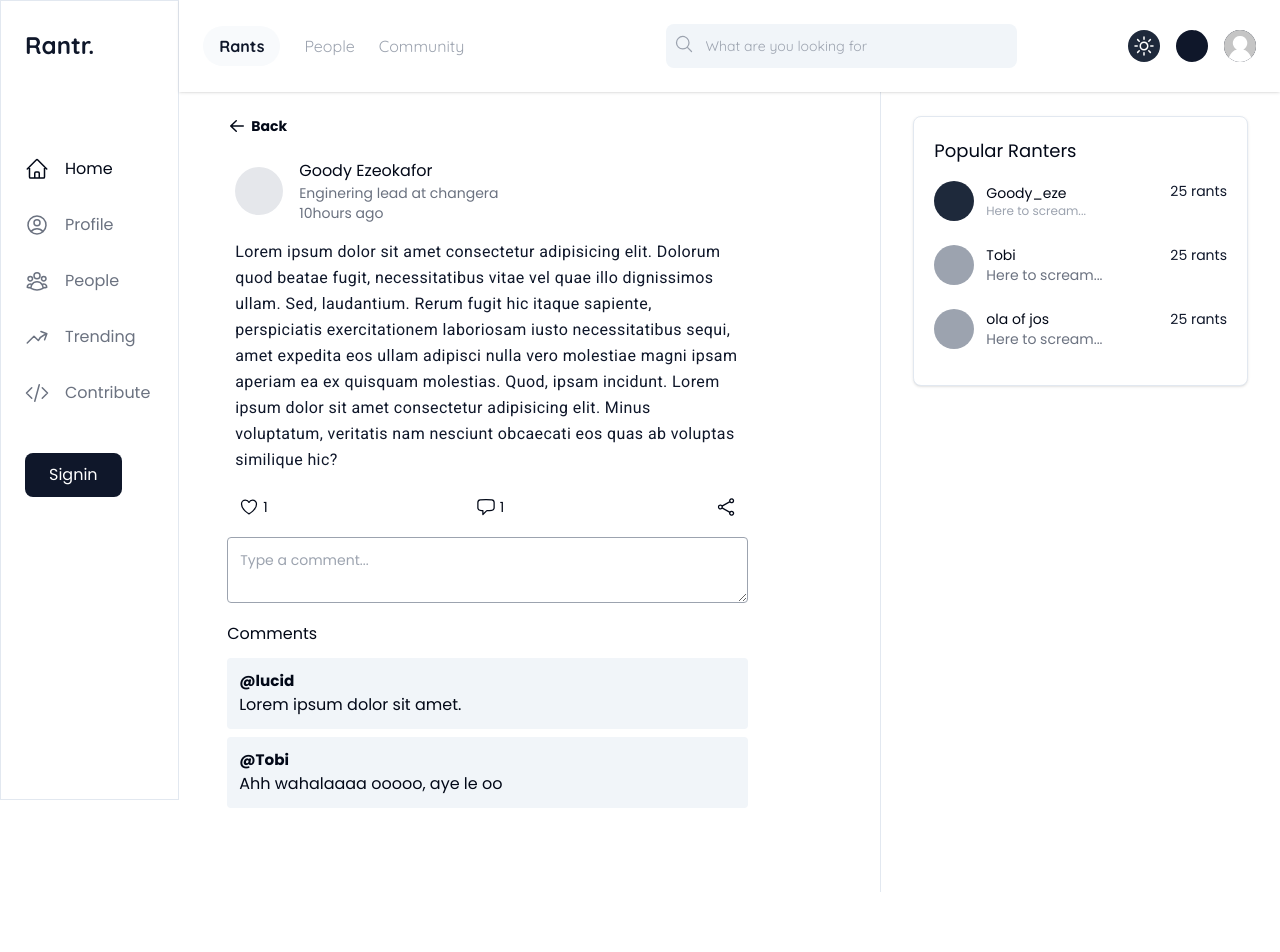
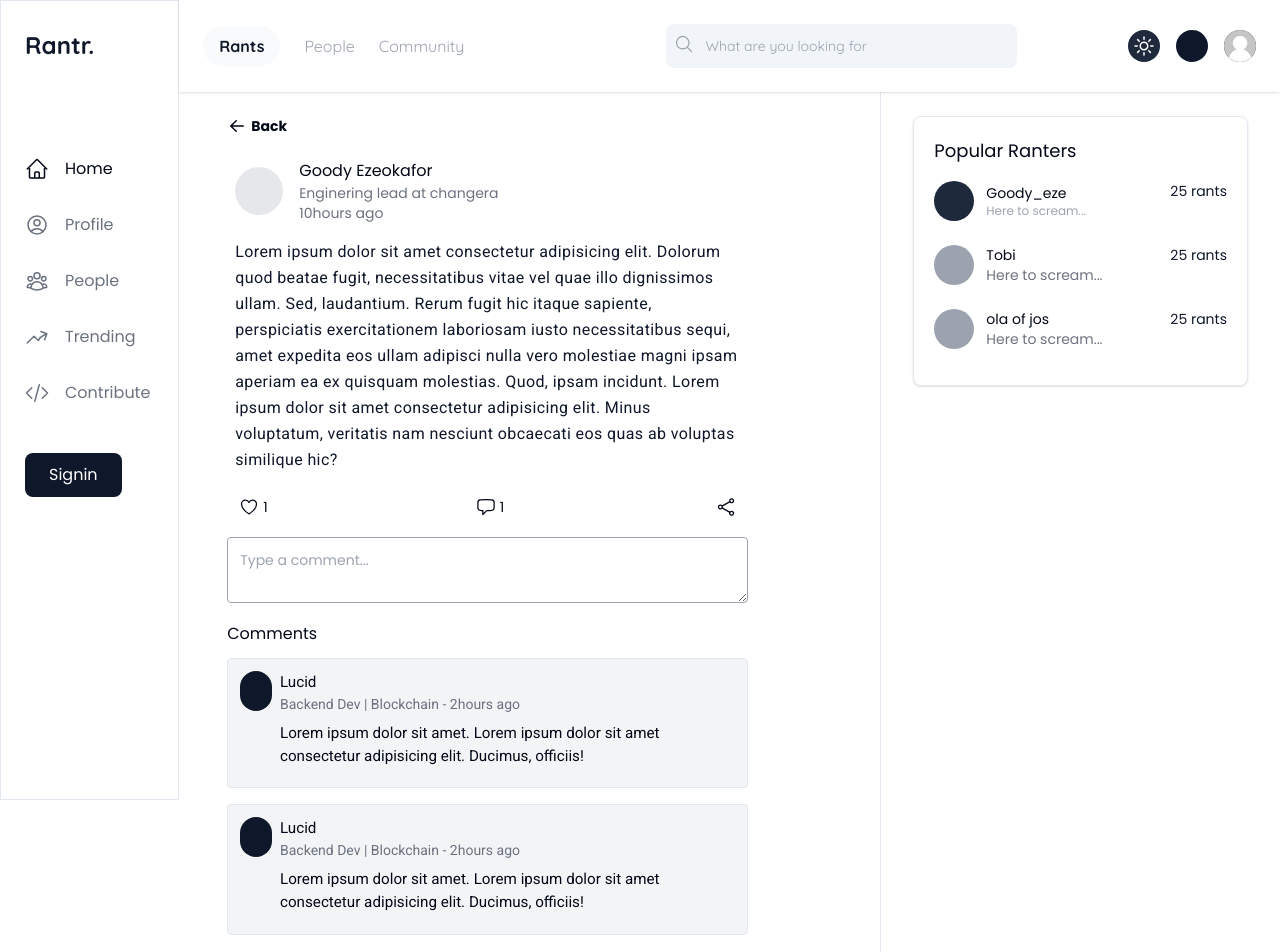
Before and after one commit to indie-hack-jos/Rantr-frontend, a Next.js app: page /post/1 in a window 1280 px wide. Shown: the top 952 px of the page. Before the commit the page ends 892 px from the top, so only its background shows below. Built offline with nearby package versions, Linux system fonts and the light colour scheme; a web font is replaced by a local one.

Commit message:
fix: worked on Comment, ui, added user avatar

```diff
--- a/src/app/post/[id]/page.tsx
+++ b/src/app/post/[id]/page.tsx
@@ -1,4 +1,6 @@
+import { roboto } from '@/components/fonts'
 import BackButton from '@/components/postDetail/backButton'
+import Comments from '@/components/postDetail/comment'
 import Post from '@/components/postDetail/post'
 import { HomePageLayout } from '@/layouts/homePageLayout'
 import Link from 'next/link'
@@ -7,50 +9,18 @@ import React from 'react'
 function page() {
   return (
     <HomePageLayout>
-     <main className='px-4'>
+      <main className='px-4'>
         <BackButton />
 
         {/* main post details */}
-       <Post />
+        <Post />
 
-        <section className='comment md:w-[85%] mt-4'>
-            <form className='relative w-full'>
-
-                <textarea name="" id="" rows={2} className='focus:outline-none border border-gray-400 w-full rounded p-3 text-sm' placeholder='Type a comment...'></textarea>
-
-                  <h3 className='my-3'>Comments</h3>
-                <div className="flex flex-col gap-2">
-                  <div className="comment-card bg-secondary rounded p-3">
-
-                    <header className='text-[0.95rem]'>
-                        <h4 className='font-semibold'>@lucid</h4>
-
-                    </header>
-                      <div>
-                        <p>
-                          Lorem ipsum dolor sit amet.
-                        </p>
-                      </div>
-                  </div>
+        {/* comment */}
+        <Comments />
 
 
-                  <div className="comment-card bg-secondary rounded p-3">
 
-<header className='text-[0.95rem]'>
-    <h4 className='font-semibold'>@Tobi</h4>
-
-</header>
-  <div>
-    <p>
-      Ahh wahalaaaa ooooo, aye le oo
-    </p>
-  </div>
-</div>
-                </div>
-            </form>
-        </section>
-
-     </main>
+      </main>
     </HomePageLayout>
   )
 }
--- /dev/null
+++ b/src/components/postDetail/comment.tsx
@@ -0,0 +1,62 @@
+import React from 'react'
+import { roboto } from '../fonts'
+
+const Comments = () => {
+  return (
+    <section className='comment md:w-[85%] mt-4'>
+    <form className='relative w-full'>
+
+      <textarea name="" id="" rows={2} className='focus:outline-none border border-gray-400 w-full rounded p-3 text-sm' placeholder='Type a comment...'></textarea>
+
+      <h3 className='my-3'>Comments</h3>
+      <div className={`flex flex-col gap-4 ${roboto.className}`}>
+        <div className="comment-card bg-gray-100 border rounded p-3">
+
+          <div className='text-[0.95rem] flex gap-2'>
+            {/* avatar */}
+            <div className='h-10 w-12 overflow-hidden bg-primary rounded-full py-2'></div>
+            {/* user name */}
+            <div className="flex flex-col">
+              <p>Lucid</p>
+              <p className="text-sm text-gray-500">Backend Dev | Blockchain - 2hours ago</p>
+
+              <div className='py-2'>
+                <p className=''>
+                  Lorem ipsum dolor sit amet. Lorem ipsum dolor sit amet consectetur adipisicing elit. Ducimus, officiis!
+                </p>
+              </div>
+            </div>
+
+          </div>
+
+        </div>
+
+        <div className="comment-card bg-gray-100 border rounded p-3">
+
+          <div className='text-[0.95rem] flex gap-2'>
+            {/* avatar */}
+            <div className='h-10 w-12 overflow-hidden bg-primary rounded-full py-2'></div>
+            {/* user name */}
+            <div className="flex flex-col">
+              <p>Lucid</p>
+              <p className="text-sm text-gray-500">Backend Dev | Blockchain - 2hours ago</p>
+
+              <div className='py-2'>
+                <p className=''>
+                  Lorem ipsum dolor sit amet. Lorem ipsum dolor sit amet consectetur adipisicing elit. Ducimus, officiis!
+                </p>
+              </div>
+            </div>
+
+          </div>
+
+        </div>
+
+
+      </div>
+    </form>
+  </section>
+  )
+}
+
+export default Comments
```
